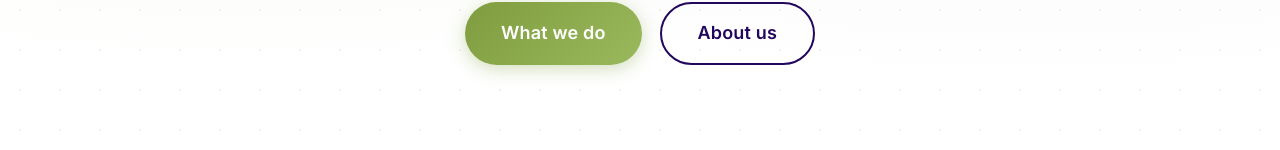
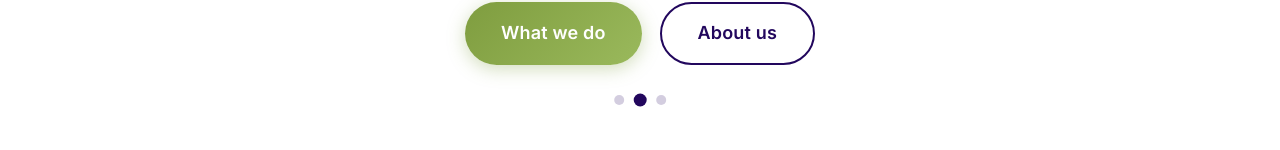
Before and after one commit to Rehtegot47/idootechh, a React (Vite) app in the folder idootechh/: page / in a window 1280 px wide. Shown: the part 650-800 px from the top of the page. Built offline with nearby package versions, Linux system fonts and the light colour scheme.

Commit message:
Add sliding hero carousel with HOME1, HOME(2), HOME(3) images and white overlay

```diff
--- a/idootechh/src/components/home/HomePage.jsx
+++ b/idootechh/src/components/home/HomePage.jsx
@@ -1,5 +1,5 @@
 import { Link } from "react-router-dom";
-import { useEffect, useRef } from "react";
+import { useState, useEffect, useRef } from "react";
 import "./home.css";
 
 function FadeIn({ children, delay = 0 }) {
@@ -42,10 +42,30 @@ export default function HomePage() {
 }
 
 /* ============ HERO ============ */
+const HERO_IMAGES = ["/HOME1.jpg", "/HOME (2).jpg", "/HOME (3).jpg"];
+
 function Hero() {
+  const [current, setCurrent] = useState(0);
+
+  useEffect(() => {
+    const interval = setInterval(() => {
+      setCurrent((prev) => (prev + 1) % HERO_IMAGES.length);
+    }, 5000);
+    return () => clearInterval(interval);
+  }, []);
+
   return (
     <section className="h-hero">
-      <div className="h-hero__bg-pattern" aria-hidden="true" />
+      <div className="h-hero__slides" aria-hidden="true">
+        {HERO_IMAGES.map((src, i) => (
+          <div
+            key={src}
+            className={`h-hero__slide${i === current ? " is-active" : ""}`}
+            style={{ backgroundImage: `url(${src})` }}
+          />
+        ))}
+        <div className="h-hero__overlay" aria-hidden="true" />
+      </div>
       <div className="h-hero__content">
         <FadeIn>
           <p className="h-hero__tag">Innovating Every Day</p>
@@ -76,6 +96,16 @@ function Hero() {
             </Link>
           </div>
         </FadeIn>
+      </div>
+      <div className="h-hero__dots" aria-hidden="true">
+        {HERO_IMAGES.map((_, i) => (
+          <button
+            key={i}
+            className={`h-hero__dot${i === current ? " is-active" : ""}`}
+            onClick={() => setCurrent(i)}
+            aria-label={`Slide ${i + 1}`}
+          />
+        ))}
       </div>
     </section>
   );
--- a/idootechh/src/components/home/home.css
+++ b/idootechh/src/components/home/home.css
@@ -116,23 +116,70 @@
   align-items: center;
   justify-content: center;
   overflow: hidden;
-  background:
-    radial-gradient(ellipse at 20% 50%, rgba(127, 157, 63, 0.06) 0%, transparent 60%),
-    radial-gradient(ellipse at 80% 50%, rgba(34, 7, 93, 0.04) 0%, transparent 60%);
 }
 
-.h-hero__bg-pattern {
+/* Sliding background images */
+.h-hero__slides {
   position: absolute;
   inset: 0;
-  background-image:
-    radial-gradient(rgba(34, 7, 93, 0.06) 1px, transparent 1px);
-  background-size: 40px 40px;
   z-index: 0;
+}
+
+.h-hero__slide {
+  position: absolute;
+  inset: 0;
+  background-size: cover;
+  background-position: center;
+  opacity: 0;
+  transition: opacity 1.2s cubic-bezier(0.22, 1, 0.36, 1);
+  will-change: opacity;
+}
+
+.h-hero__slide.is-active {
+  opacity: 1;
+}
+
+/* White overlay */
+.h-hero__overlay {
+  position: absolute;
+  inset: 0;
+  background: rgba(255, 255, 255, 0.75);
+  z-index: 1;
+}
+
+.h-hero__dots {
+  position: absolute;
+  bottom: 2.5rem;
+  left: 50%;
+  transform: translateX(-50%);
+  z-index: 3;
+  display: flex;
+  gap: 0.6rem;
+}
+
+.h-hero__dot {
+  width: 10px;
+  height: 10px;
+  border-radius: 50%;
+  border: none;
+  background: rgba(34, 7, 93, 0.2);
+  cursor: pointer;
+  transition: background 0.3s ease, transform 0.3s ease;
+  padding: 0;
+}
+
+.h-hero__dot.is-active {
+  background: var(--idt-primary);
+  transform: scale(1.3);
+}
+
+.h-hero__dot:hover {
+  background: var(--idt-primary);
 }
 
 .h-hero__content {
   position: relative;
-  z-index: 1;
+  z-index: 2;
   text-align: center;
   max-width: 780px;
   padding: 6rem 5% 4rem;
```
